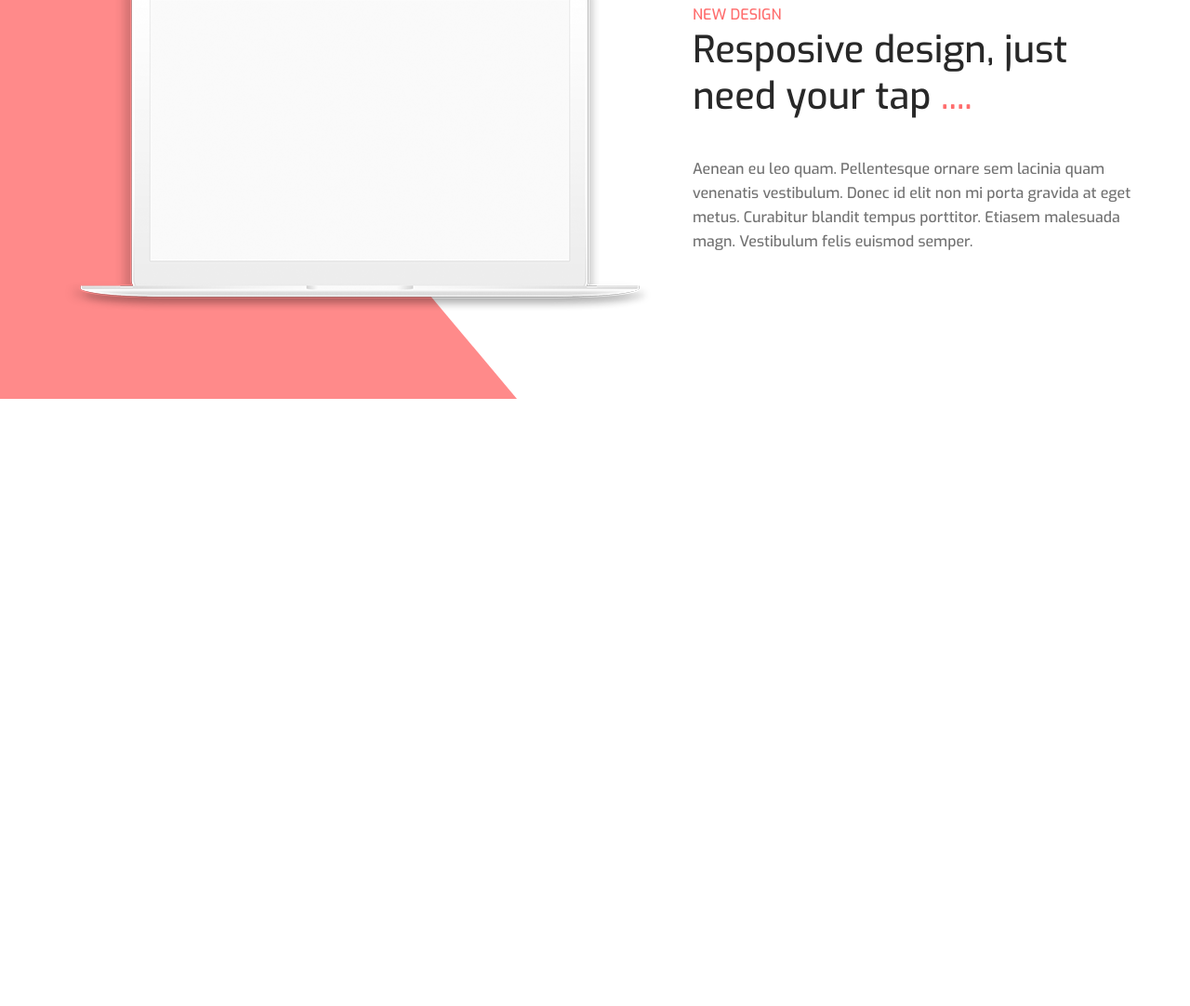
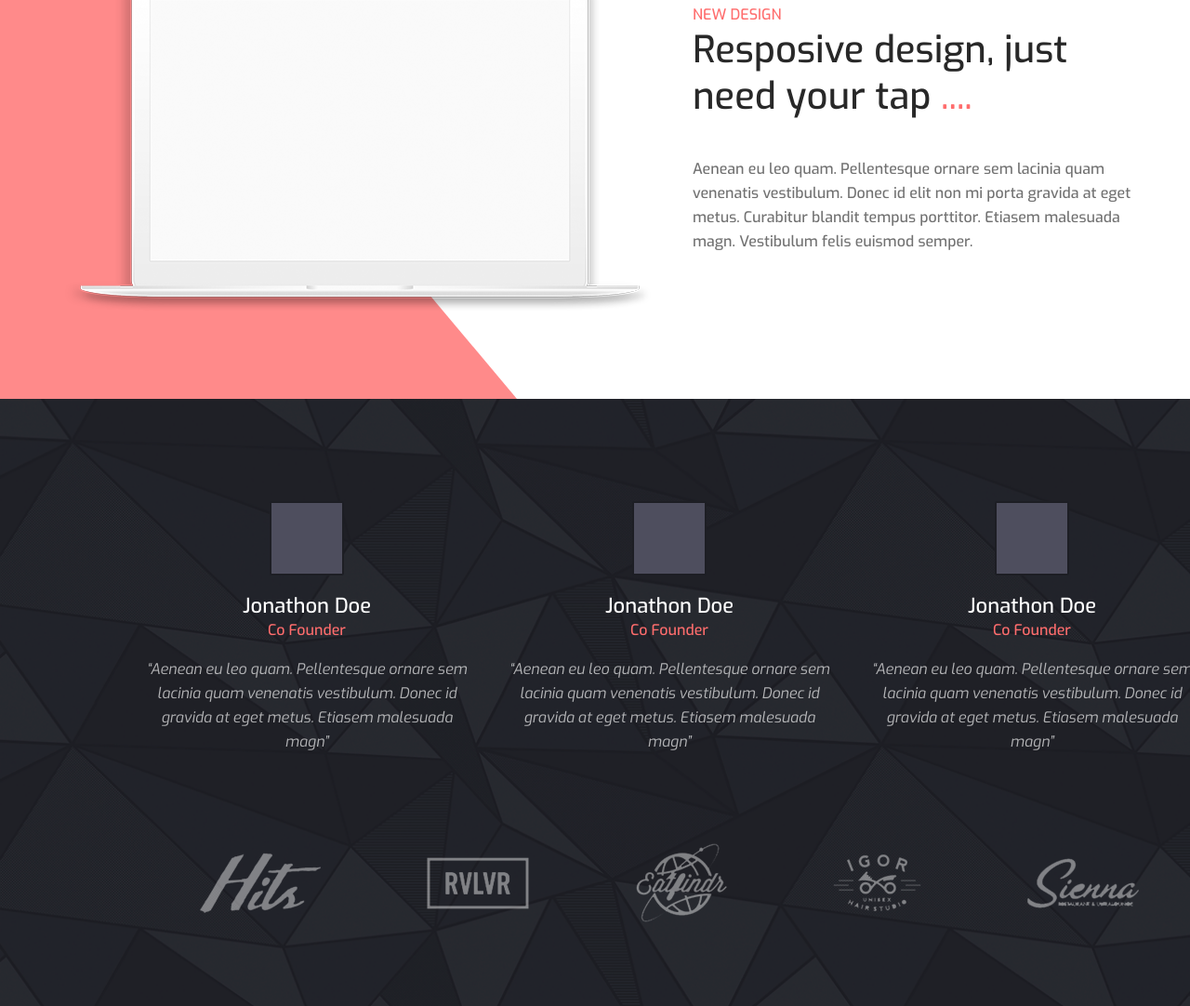
Before and after one commit to kukuew/startex, a plain HTML site: page index.html in a window 1280 px wide. Shown: the part 2367-3449 px from the top of the page at 93% size. Before the commit the page ends 2796 px from the top, so only its background shows below. Drawn offline with Linux system fonts and the light colour scheme.

Commit message:
Reviews section done. No adaptive.

```diff
--- a/css/style.css
+++ b/css/style.css
@@ -184,3 +184,60 @@ body {
     margin-left: auto;
     margin-right: 60px;
 }
+
+/* Reviews section */
+
+.reviews {
+    padding: 110px 0 90px;
+
+    background-image: url(../img/reviews-bg.png);
+    background-repeat: no-repeat;
+    background-size: cover;
+    text-align: center;
+}
+
+.reviews__list {
+    display: flex;
+}
+
+.reviews__item {
+    padding: 0 15px;
+    width: 33%;
+
+    display: flex;
+    flex-direction: column;
+    align-items: center;
+}
+
+.reviews__img {
+    margin-bottom: 20px;
+}
+
+.reviews__author {
+    font-size: 22px;
+    color: #fff;
+}
+
+.reviews__post {
+    color: #ff6d6d;
+}
+
+.reviews__text {
+    font-weight: 400;
+    font-style: italic;
+    color: #fff;
+    opacity: 0.66;
+}
+
+.reviews__partners-list {
+    padding: 0 80px;
+    margin-top: 80px;
+
+    display: flex;
+    justify-content: space-between;
+    align-items: center;
+}
+
+.reviews__partners-img {
+    opacity: 0.66;
+}
--- a/index.html
+++ b/index.html
@@ -60,6 +60,37 @@
                 </div>
             </div>
         </section>
+        <section class="reviews">
+            <div class="container">
+                <div class="reviews__list">
+                    <div class="reviews__item">
+                        <img src="img/reviews-img.png" alt="Photo" width="80px" height="80px" class="reviews__img">
+                        <span class="reviews__author">Jonathon Doe</span>
+                        <span class="reviews__post">Co Founder</span>
+                        <p class="reviews__text">“Aenean eu leo quam. Pellentesque ornare sem lacinia quam venenatis vestibulum. Donec id gravida at eget metus. Etiasem malesuada magn”</p>
+                    </div>
+                    <div class="reviews__item">
+                        <img src="img/reviews-img.png" alt="Photo" width="80px" height="80px" class="reviews__img">
+                        <span class="reviews__author">Jonathon Doe</span>
+                        <span class="reviews__post">Co Founder</span>
+                        <p class="reviews__text">“Aenean eu leo quam. Pellentesque ornare sem lacinia quam venenatis vestibulum. Donec id gravida at eget metus. Etiasem malesuada magn”</p>
+                    </div>
+                    <div class="reviews__item">
+                        <img src="img/reviews-img.png" alt="Photo" width="80px" height="80px" class="reviews__img">
+                        <span class="reviews__author">Jonathon Doe</span>
+                        <span class="reviews__post">Co Founder</span>
+                        <p class="reviews__text">“Aenean eu leo quam. Pellentesque ornare sem lacinia quam venenatis vestibulum. Donec id gravida at eget metus. Etiasem malesuada magn”</p>
+                    </div>
+                </div>
+                <div class="reviews__partners-list">
+                    <img src="img/partner-logo-1.png" alt="Partner" width="130px" height="65px" class="reviews__partners-img">
+                    <img src="img/partner-logo-2.png" alt="Partner" width="110px" height="56px" class="reviews__partners-img">
+                    <img src="img/partner-logo-3.png" alt="Partner" width="98px" height="85px" class="reviews__partners-img">
+                    <img src="img/partner-logo-4.png" alt="Partner" width="95px" height="61px" class="reviews__partners-img">
+                    <img src="img/partner-logo-5.png" alt="Partner" width="120px" height="54px" class="reviews__partners-img">
+                </div>
+            </div>
+        </section>
     </main>
 </body>
 </html>
```
Also changed, not shown: img/partner-logo-1.png (added), img/partner-logo-2.png (added), img/partner-logo-3.png (added), img/partner-logo-4.png (added), img/partner-logo-5.png (added), img/reviews-bg.png (added), img/reviews-img.png (added).
